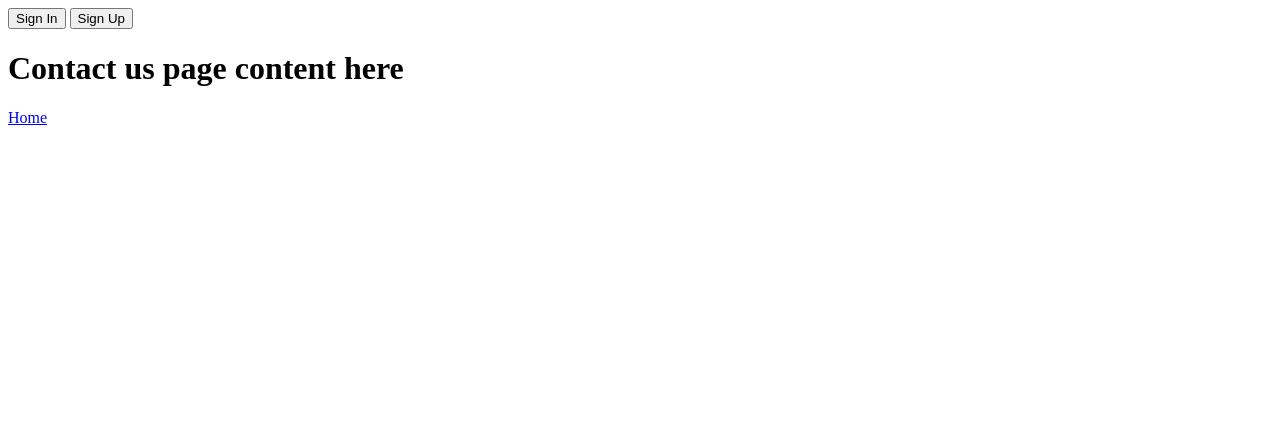
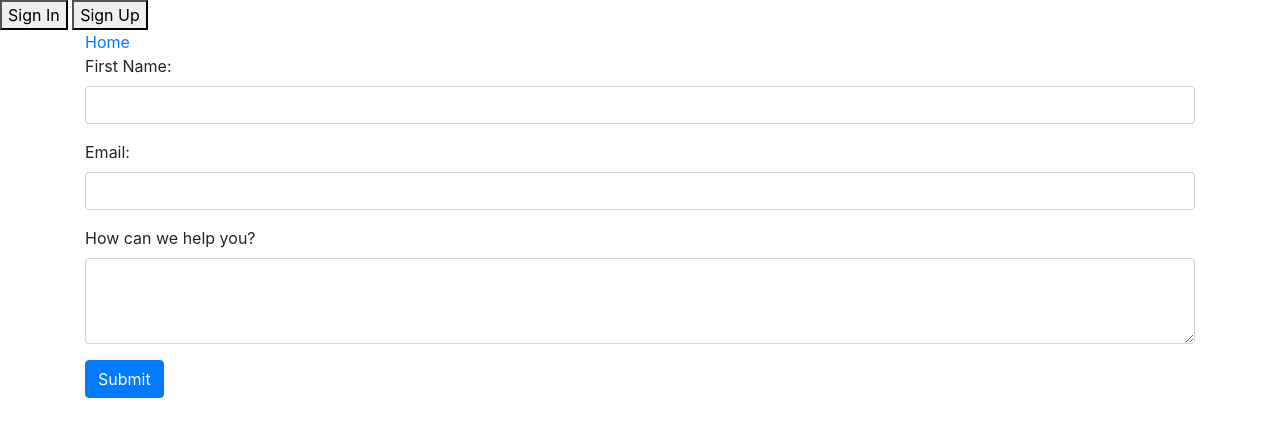
Before and after one commit to benhails/first-flask, a Flask app: page /contact in a window 1280 px wide. Shown: the top 437 px of the page. Run offline with Flask 2, Linux system fonts and the light colour scheme; some libraries are stand-ins or nearby versions.

Commit message:
included basic form

```diff
--- a/server.py
+++ b/server.py
@@ -1,15 +1,16 @@
-from flask import Flask, render_template
+from flask import Flask, render_template, request
 app = Flask(__name__)
 
 @app.route('/<name>', methods=["GET"]) # Revisit decorators if you unclear of this syntax
-def index(name):
+def name(name):
     name = name.upper()
     signed_in = False
     return render_template('index.html', name=name, signed_in=signed_in)
 
 @app.route('/')
-def show():
-    return render_template('index.html')
+def index():
+    first_name = request.args.get('first_name')
+    return render_template('index.html', first_name=first_name)
 
 @app.route("/contact")
 def contact():
--- a/templates/contact.html
+++ b/templates/contact.html
@@ -1,5 +1,23 @@
 {% extends "main.html" %}
 {% block content %}
-<h1>Contact us page content here</h1>
-<a href="{{ url_for('show') }}">Home</a>
+<a href="{{ url_for('index') }}">Home</a>
+<form action="{{ url_for('index') }}">
+    <div class="form-group">
+      <label for="first_name">First Name:</label>
+      <input type='text' name='first_name' class="form-control" / >
+    </div>
+
+    <div class="form-group">
+      <label for="email">Email:</label>
+      <input type='text' name='email' class="form-control" / >
+    </div>
+
+    <div class="form-group">
+      <label for="question">How can we help you?</label>
+      <textarea type='text' name='question' class="form-control" rows="3">
+      </textarea>
+    </div>
+
+    <button type="submit" class="btn btn-primary">Submit</button>
+  </form>
 {% endblock %}
--- a/templates/index.html
+++ b/templates/index.html
@@ -1,5 +1,8 @@
 {% extends "main.html" %}
 {% block content %}
+{% if first_name %}
+    <p>Thanks for contacting us, {{first_name}}</p>
+{% endif %}
 <h1>Homepage content here!</h1>
-<a href="{{ url_for('contact') }}">Contact Us</a>
+<a href="{{ url_for('contact') }}" class="btn">Contact Us</a>
 {% endblock %}
--- a/templates/main.html
+++ b/templates/main.html
@@ -2,7 +2,9 @@
 <html>
 <head>
   <meta charset="utf-8">
+  <meta name="viewport" content="width=device-width, initial-scale=1, maximum-scale=1, user-scalable=no">
   <title></title>
+  <link rel="stylesheet" href="https://stackpath.bootstrapcdn.com/bootstrap/4.1.3/css/bootstrap.min.css" integrity="sha384-MCw98/SFnGE8fJT3GXwEOngsV7Zt27NXFoaoApmYm81iuXoPkFOJwJ8ERdknLPMO" crossorigin="anonymous">
 </head>
 
 <body>
@@ -13,8 +15,10 @@
     <button>Sign In</button>
     <button>Sign Up</button>
   {% endif %}
-  {% block content %}
+  <div class="container">
+    {% block content %}
 
-  {% endblock %}
+    {% endblock %}
+  </div>
 </body>
 </html>
```
